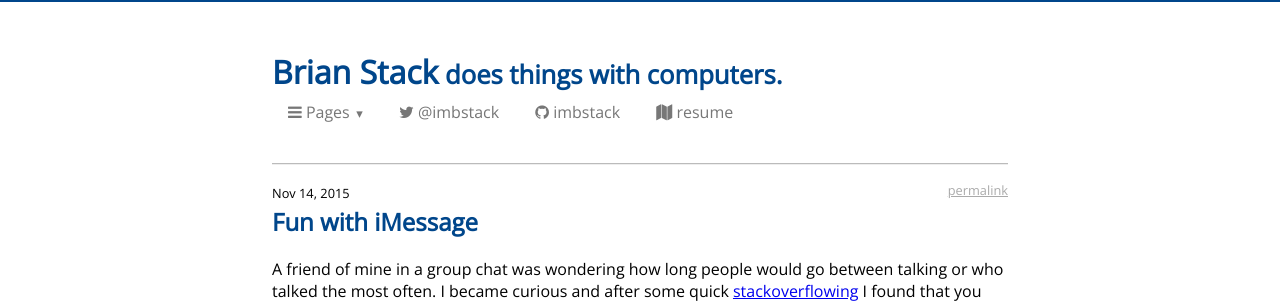
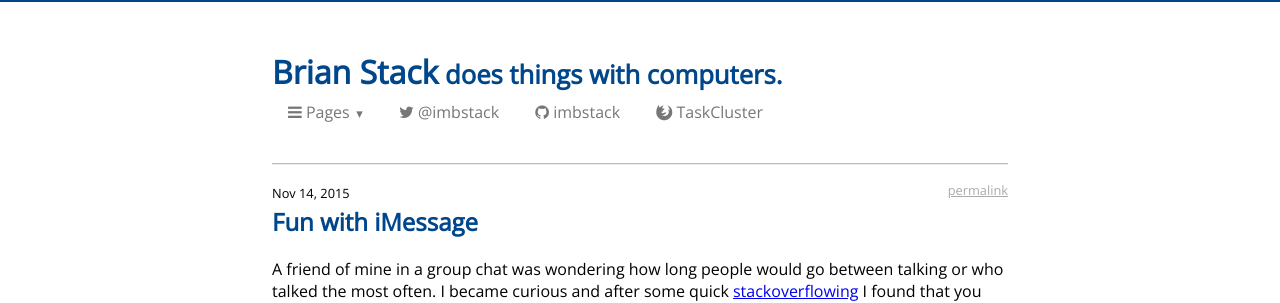
Before and after one commit to bis12/bis12.github.io, a Jekyll site: the page built from index.html, in a window 1280 px wide and 900 px high. Shown: the top 303 px of the window. Built offline with Jekyll 4.4.1, drawn with Linux system fonts in a browser that asks for light colours.

Commit message:
Remove resume for now and add link to TaskCluster

```diff
--- a/_includes/header.html
+++ b/_includes/header.html
@@ -18,7 +18,7 @@
                 </li>
                 <li class="pure-menu-item"><a class="pure-menu-link pure-hidden-xs" href="https://twitter.com/imbstack"><i class="fa fa-twitter"></i> @imbstack</a></li>
                 <li class="pure-menu-item"><a class="pure-menu-link pure-hidden-xs" href="https://github.com/imbstack"><i class="fa fa-github"></i> imbstack</a></li>
-                <li class="pure-menu-item"><a class="pure-menu-link pure-hidden-xs" href="/brian_stack.pdf"><i class="fa fa-map"></i> resume</a></li>
+                <li class="pure-menu-item"><a class="pure-menu-link pure-hidden-xs" href="http://docs.taskcluster.net/"><i class="fa fa-firefox"></i> TaskCluster</a></li>
             </ul>
         </div>
     </div>
```
